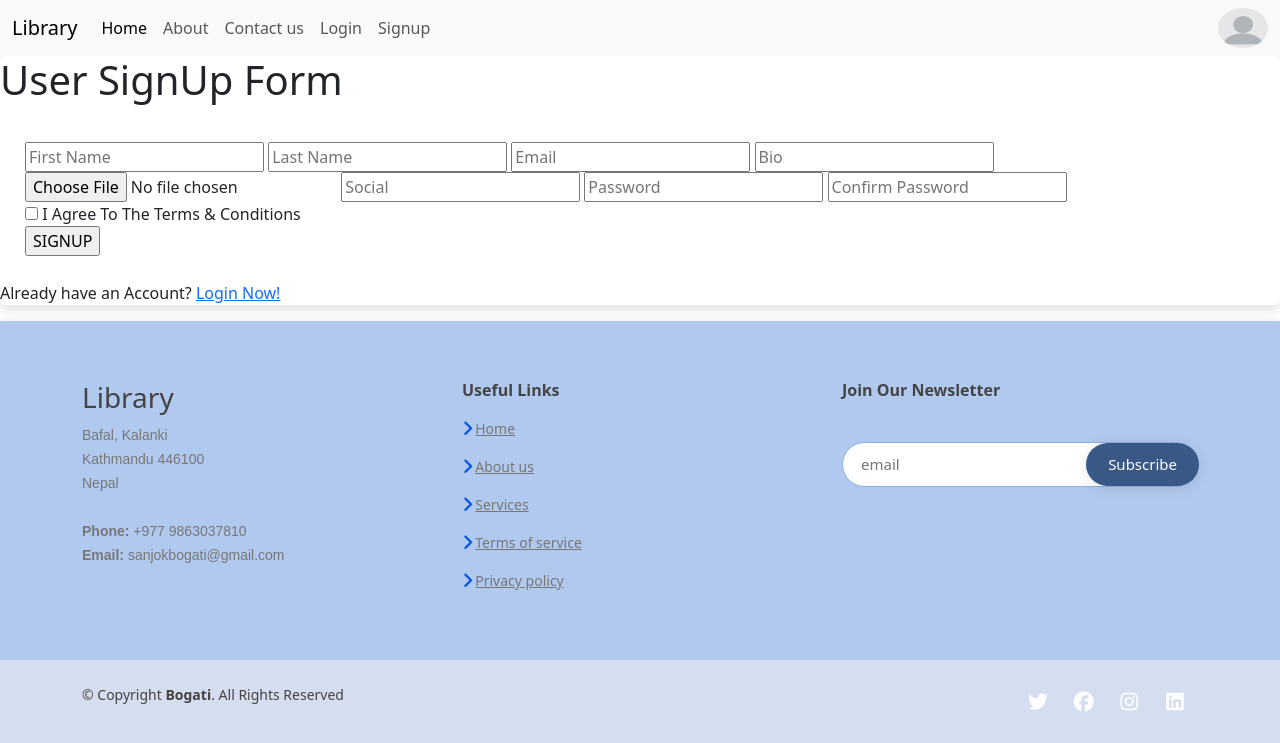
After one commit to DeaaTH65/Library, a Django app: page /register/ in a window 1280 px wide. The commit adds this page. Shown: the top 743 px of the page. Run offline with Django 4.2, Linux system fonts and the light colour scheme; some libraries are stand-ins or nearby versions.

Commit message:
register.html

```diff
--- a/templates/main/navbar.html
+++ b/templates/main/navbar.html
@@ -27,7 +27,7 @@
             <a class="nav-link" href="{% url "login" %}">Login</a>
           </li>
           <li class="nav-item">
-            <a class="nav-link" href="">Signup</a>
+            <a class="nav-link" href="{% url "register" %}">Signup</a>
           </li>
         {% endif %}
 
--- /dev/null
+++ b/templates/users/register.html
@@ -0,0 +1,32 @@
+{% extends "main/base.html" %}
+
+{% block title %}Register{% endblock title %}
+
+{% block content %}
+<div class="main-w3layouts wrapper">
+    <h1>User SignUp Form</h1>
+    <div class="main-agileinfo">
+        <div class="agileits-top">
+            <form action="#" method="post">
+                <input class="text" type="text" name="first_name" placeholder="First Name" required="">
+                <input class="text" type="text" name="last_name" placeholder="Last Name" required="">
+                <input class="text email" type="email" name="email" placeholder="Email" required="">
+                <input class="text" type="text" name="bio" placeholder="Bio" required="">
+                <input class="text" type="file" name="profile" placeholder="pp" required="">
+                <input class="text" type="url" name="social" placeholder="Social" required="">
+                <input class="text" type="password" name="password" placeholder="Password" required="">
+                <input class="text w3lpass" type="password" name="password" placeholder="Confirm Password" required="">
+                <div class="wthree-text">
+                    <label class="anim">
+                        <input type="checkbox" class="checkbox" required="">
+                        <span>I Agree To The Terms & Conditions</span>
+                    </label>
+                    <div class="clear"> </div>
+                </div>
+                <input type="submit" value="SIGNUP">
+            </form>
+            <p>Already have an Account? <a href="#"> Login Now!</a></p>
+        </div>
+    </div>
+</div>
+{% endblock content %}
--- a/users/urls.py
+++ b/users/urls.py
@@ -5,4 +5,5 @@ from . import views
 urlpatterns = [
     path('login/', views.user_login, name='login'),
     path('logout/', views.user_logout, name='logout'),
+    path('register/', views.user_register, name='register'),
 ]
--- a/users/views.py
+++ b/users/views.py
@@ -23,3 +23,7 @@ def user_login(request):
 def user_logout(request):
     logout(request)
     return redirect('home')
+
+
+def user_register(request):
+    return render(request, 'users/register.html')
```
